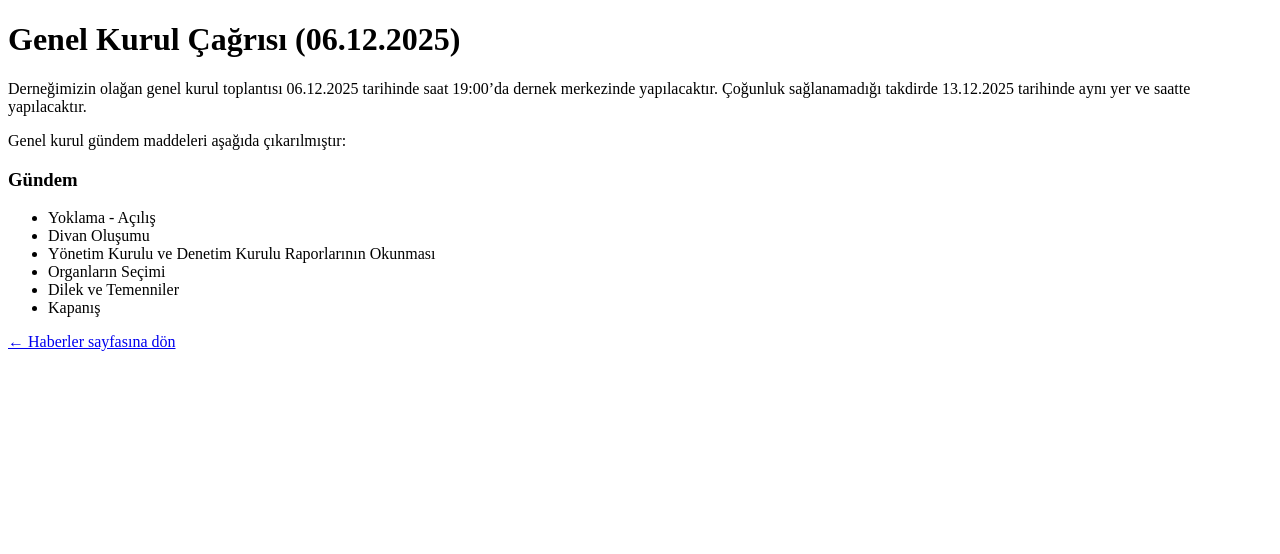
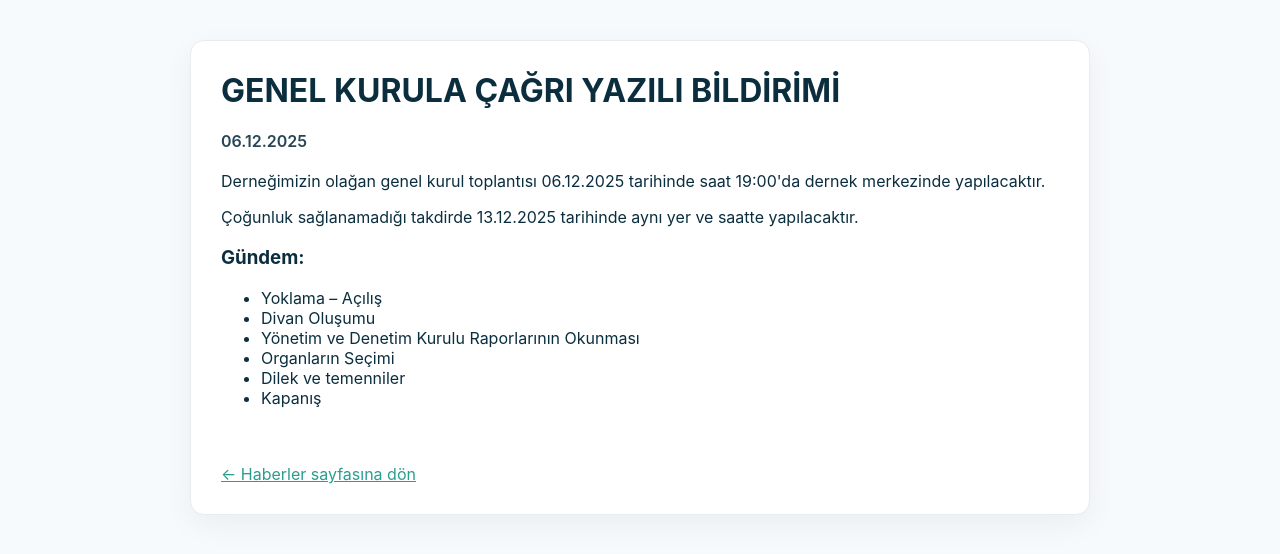
Before and after one commit to kadosak/kadosak-org, a plain HTML site: page haberler/genel-kurul-cagrisi-2025.html in a window 1280 px wide. Drawn offline with Linux system fonts and the light colour scheme.

Commit message:
Update Genel Kurul Çağrısı HTML structure and content

```diff
--- a/haberler/genel-kurul-cagrisi-2025.html
+++ b/haberler/genel-kurul-cagrisi-2025.html
@@ -1,37 +1,51 @@
-<!DOCTYPE html>
+<!doctype html>
 <html lang="tr">
 <head>
-  <meta charset="UTF-8">
-  <title>Genel Kurul Çağrısı - 06.12.2025</title>
-  <link rel="stylesheet" href="../styles.css">
+  <meta charset="utf-8" />
+  <meta name="viewport" content="width=device-width, initial-scale=1" />
+  <title>Genel Kurul Çağrısı 2025 | KADOSAK</title>
+  <style>
+    body { font-family: Inter, sans-serif; background:#f7fafc; margin:0; color:#0b2e3f }
+    .container { width:min(900px,92vw); margin:40px auto }
+    .card {
+      background:white;
+      padding:30px;
+      border-radius:14px;
+      box-shadow:0 10px 30px rgba(0,0,0,.05);
+      border:1px solid #e6ecf0;
+    }
+    h1 { margin-top:0 }
+    .date { color:#264653; font-weight:600; margin-bottom:20px }
+    a { color:#2a9d8f }
+  </style>
 </head>
 <body>
 
-<header>
-  <h1>Genel Kurul Çağrısı (06.12.2025)</h1>
-</header>
+<div class="container">
+  <div class="card">
 
-<main class="container">
+    <h1>GENEL KURULA ÇAĞRI YAZILI BİLDİRİMİ</h1>
+    <p class="date">06.12.2025</p>
 
-  <p>Derneğimizin olağan genel kurul toplantısı 06.12.2025 tarihinde saat 19:00’da dernek merkezinde yapılacaktır. Çoğunluk sağlanamadığı takdirde 13.12.2025 tarihinde aynı yer ve saatte yapılacaktır.</p>
+    <p>Derneğimizin olağan genel kurul toplantısı 06.12.2025 tarihinde saat 19:00'da dernek merkezinde yapılacaktır.</p>
 
-  <p>Genel kurul gündem maddeleri aşağıda çıkarılmıştır:</p>
+    <p>Çoğunluk sağlanamadığı takdirde 13.12.2025 tarihinde aynı yer ve saatte yapılacaktır.</p>
 
-  <h3>Gündem</h3>
-  <ul>
-    <li>Yoklama - Açılış</li>
-    <li>Divan Oluşumu</li>
-    <li>Yönetim Kurulu ve Denetim Kurulu Raporlarının Okunması</li>
-    <li>Organların Seçimi</li>
-    <li>Dilek ve Temenniler</li>
-    <li>Kapanış</li>
-  </ul>
+    <h3>Gündem:</h3>
+    <ul>
+      <li>Yoklama – Açılış</li>
+      <li>Divan Oluşumu</li>
+      <li>Yönetim ve Denetim Kurulu Raporlarının Okunması</li>
+      <li>Organların Seçimi</li>
+      <li>Dilek ve temenniler</li>
+      <li>Kapanış</li>
+    </ul>
 
-</main>
+    <br><br>
+    <a href="/haberler/index.html">← Haberler sayfasına dön</a>
 
-<footer>
-  <p><a href="../haberler/index.html">← Haberler sayfasına dön</a></p>
-</footer>
+  </div>
+</div>
 
 </body>
 </html>
```
